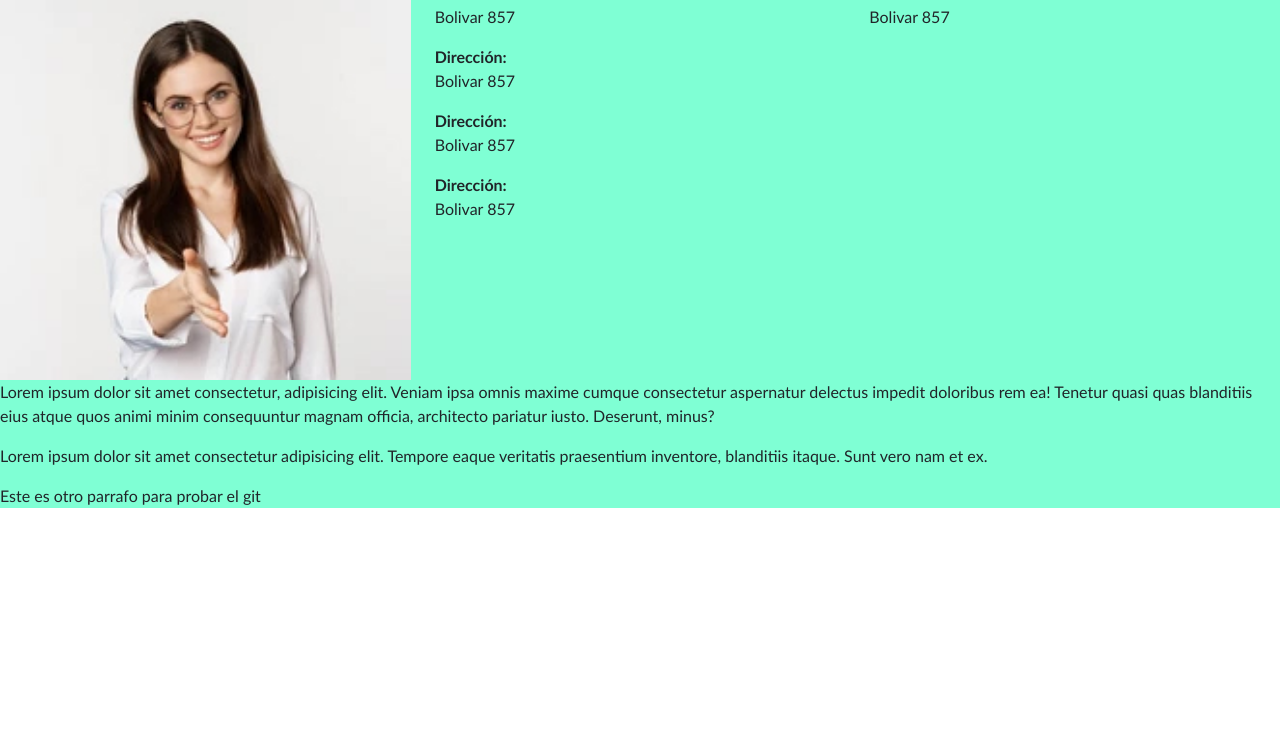
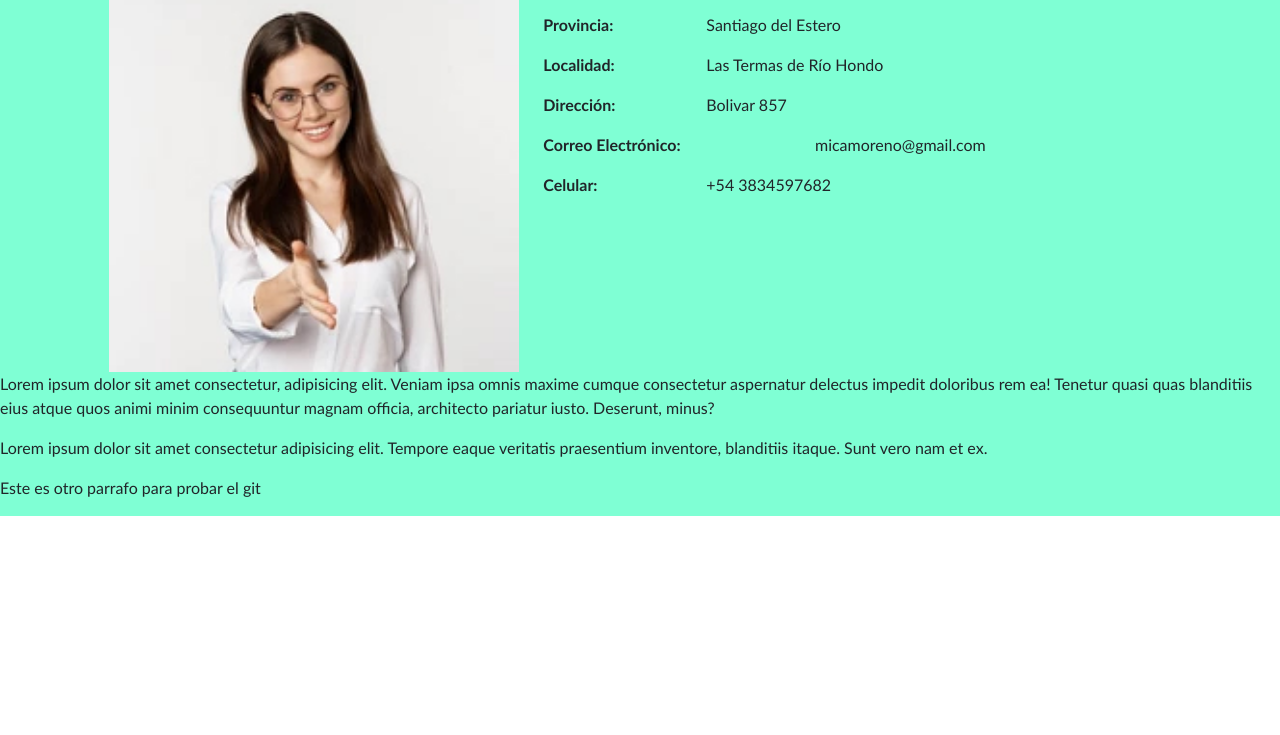
Before and after one commit to Gera-MAJ/Gera-MAJ.github.io, a plain HTML site: page index.html in a window 1280 px wide. Shown: the part 65-800 px from the top of the page. Drawn offline with nearby package versions, Linux system fonts and the light colour scheme.

Commit message:
sumando correciones en css

```diff
--- a/Css/styles.css
+++ b/Css/styles.css
@@ -7,4 +7,15 @@
 
 .conteiner {
     background-color: aquamarine;
+    display: flex;
+    flex-direction: column;
+    justify-content: center;
 }
+    .conteiner h2 {
+        margin: auto;
+    }
+
+#fotoPerfil {
+    display: flex;
+    justify-content: center;
+}
--- a/index.html
+++ b/index.html
@@ -10,30 +10,52 @@
 </head>
 <body>
     <div class="conteiner">
+
         <h2>María Micaela Moreno</h2>
-        <div class="row">
+
+
+        <div class="row" id="fotoPerfil">
             <img src="/img/betiana 01.jpg" alt="FotoDePerfil" id="FotoPerfil" class="col-8 col-md-4">
 
             <div class="col-12 col-md-6">
                 <div class="row">
-                    <div class="col-8"><strong>Dirección:</strong>
+                    <div class="col-3">
+                        <p><strong>Nacionalidad:</strong></p>
+                    </div>
+                    <div class="col-9">
+                        <p>Argentina</p>
+                    </div>
+                    <div class="col-3">
+                        <p><strong>Provincia:</strong></p>
+                    </div>
+                    <div class="col-9">
+                        <p>Santiago del Estero</p>
+                    </div>
+                    <div class="col-3">
+                        <p><strong>Localidad:</strong></p>
+                    </div>
+                    <div class="col-9">
+                        <p>Las Termas de Río Hondo</p>
+                    </div>
+                    <div class="col-3">
+                        <p><strong>Dirección:</strong></p>
+                    </div>
+                    <div class="col-9">
                         <p>Bolivar 857</p>
                     </div>
-                    <div class="col-4"><strong>Dirección:</strong>
-                        <p>Bolivar 857</p>
+                    <div class="col-5">
+                        <p><strong>Correo Electrónico:</strong></p>
                     </div>
-                    <div><strong>Dirección:</strong>
-                        <p>Bolivar 857</p>
+                    <div class="col-7">
+                        <p>micamoreno@gmail.com</p>
                     </div>
-                    <div><strong>Dirección:</strong>
-                        <p>Bolivar 857</p>
+                    <div class="col-3">
+                        <p><strong>Celular:</strong></p>
                     </div>
-                    <div><strong>Dirección:</strong>
-                        <p>Bolivar 857</p>
+                    <div class="col-9">
+                        <p>+54 3834597682</p>
                     </div>
                 </div>
-
-
             </div>
 
         </div>
```
